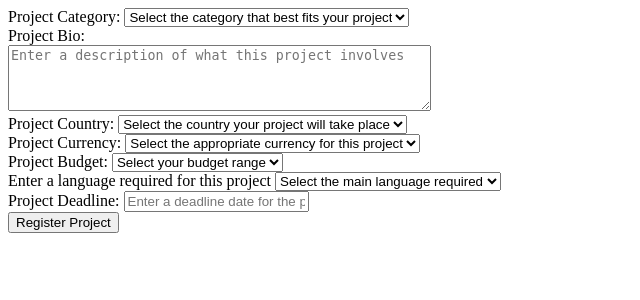
After one commit to AA25/Connect, a PHP site: page /views/registerProject.php in a window 1280 px wide. The commit adds this page. Shown: the top 300 px of the page, without its empty margins (0-640 px from the left). Run offline with PHP 8.4, Linux system fonts and the light colour scheme; some libraries are stand-ins or nearby versions.

Commit message:
working on registering projects for business owners

```diff
--- a/api/endpoints/registerBusiness.php
+++ b/api/endpoints/registerBusiness.php
@@ -17,7 +17,7 @@ if(!empty($registerJSON['busName']) && !empty($registerJSON['busIndustry'])){
         $r = $pdo->prepare(
             "insert into
             businesses (busName, busIndustry, busBio, firstName, lastName, password, email, phone, type)
-            values(:busName, :busIndustry, :busBio, :firstName, :lastName, :password, :email, :type);"
+            values(:busName, :busIndustry, :busBio, :firstName, :lastName, :password, :email, :phone, :type);"
           );
         $r->execute([
             'busName' => $registerJSON['busName'],
@@ -28,7 +28,7 @@ if(!empty($registerJSON['busName']) && !empty($registerJSON['busIndustry'])){
             'password' => $registerJSON['password'],
             'email' => $registerJSON['email'],
             'phone' => $registerJSON['phone'],
-            'type' => 'developer'
+            'type' => 'business'
         ]);
 
         //We've got this far without an exception, so commit the changes.
--- /dev/null
+++ b/js/registerProject.js
@@ -0,0 +1,26 @@
+//When the register form is clicked, an ajax request is made to register the product
+$('#registerProjectForm').submit(function (e){
+    e.preventDefault();
+    //Pull the data from the form
+    var data = {
+        'projectCategory'   : $('#registerProjectForm select[name=projectCategory]').val(),
+        'projectBio'        : $('#registerProjectForm textarea[name=projectBio]').val(),
+        'projectBudget'     : $('#registerProjectForm select[name=projectBudget]').val(),
+        'projectDeadline'   : $('#registerProjectForm input[name=projectDeadline]').val(),
+        'projectCountry'    : $('#registerProjectForm select[name=projectCountry]').val(),
+        'projectLanguage'   : $('#registerProjectForm select[name=projectLanguage]').val(),
+        'projectCurrency'   : $('#registerProjectForm select[name=projectCurrency]').val(),
+    };
+    $.ajax({
+        url: "../api/endpoints/registerProject.php",
+        data: JSON.stringify(data),
+        type: 'post',
+        method: 'POST',
+        error: function(XMLHttpRequest, textStatus, errorThrown) {
+            //Error in setting status
+        },
+        success: function(result) {
+            console.log(result);
+        }
+    });
+});
--- /dev/null
+++ b/views/registerProject.php
@@ -0,0 +1,85 @@
+<?php
+    // require __DIR__."/includes/init.inc.php";
+?>
+<!DOCTYPE html>
+<html lang="en">
+<head>
+    <meta charset="UTF-8">
+    <meta name="viewport" content="width=device-width, initial-scale=1.0">
+    <meta http-equiv="X-UA-Compatible" content="ie=edge">
+    <title>Connect Register Project</title>
+    <!-- <link rel="stylesheet" type="text/css" href="../css/bootstrap.min.css"> -->
+    <link rel="stylesheet" type="text/css" href="../css/font-awesome-4.7.0/css/font-awesome.min.css"/>
+    <link rel="stylesheet" type="text/css" href="../css/connectStyle.css"/>
+</head>
+<body>
+
+    <form method="post" action="" id="registerProjectForm" class="">
+        <div class="">
+            <label for="projectCategory">Project Category:</label>
+            <select name="projectCategory">
+                <option disabled selected value> Select the category that best fits your project</option>
+                <option value="Website Creation">Website Creation</option>
+                <option value="Web Application">Web Application</option>
+                <option value="Backend Development">Backend Development</option>
+                <option value="FrontEnd Development">FrontEnd Development</option>
+                <option value="UX/UI Development">UX/UI Development</option>
+                <option value="Data Analysing">Data Analysing</option>
+                <option value="Machine Learning">Machine Learning</option>
+            </select>
+        </div>
+        <div class="">
+            <label for="projectBio">Project Bio:</label></br>
+            <textarea rows="4" cols="50" placeholder="Enter a description of what this project involves" name="projectBio"></textarea>
+        </div>
+        <div class="">
+            <label for="projectCountry">Project Country:</label>
+            <select name="projectCountry">
+                <option disabled selected value> Select the country your project will take place</option>
+                <option value="Ireland">Ireland</option>
+                <option value="United Kingdom">United</option>
+            </select>
+        </div>
+        <div class="">
+            <label for="projectCurrency">Project Currency:</label>
+            <select name="projectCurrency">
+                <option disabled selected value> Select the appropriate currency for this project</option>
+                <option value="euro">€ Euro</option>
+                <option value="pound">£ Pound</option>
+            </select>
+        </div>
+        <div class="">
+            <label for="projectBudget">Project Budget:</label>
+            <select name="projectBudget">
+                <option disabled selected value> Select your budget range </option>
+                <option value="100 - 1,000">100 - 1,000</option>
+                <option value="1,000 - 2,500">1,000 - 2,500</option>
+                <option value="2,500 - 5,000">2,500 - 5,000</option>
+                <option value="5,000 - 10,000">5,000 - 10,000</option>
+                <option value="10,000+">10,000+</option>
+            </select>
+        </div>
+        <div class="">
+            <label for="projectLanguage">Enter a language required for this project</label>
+            <select name="projectLanguage">
+                <option disabled selected value> Select the main language required </option>
+                <option value="English">English</option>
+                <option value="Irish">Irish</option>
+            </select>
+        </div>
+
+        <div class="">
+            <label for="projectDeadline">Project Deadline:</label>
+            <input type="text" class="form-control" placeholder="Enter a deadline date for the project" name="projectDeadline">
+        </div>
+
+        <button type="submit" class="" style="">Register Project</button>
+    </form>
+
+</body>
+    <script src="../js/jQuery/jquery.min.js"></script>
+    <script src="https://maxcdn.bootstrapcdn.com/bootstrap/3.3.7/js/bootstrap.min.js"></script>
+    <script src="../js/smoothScroll/smoothScroll.js"></script>
+    <script src="../js/navBar.js"></script>
+    <script src="../js/registerProject.js"></script>
+</html>
```
Also changed, not shown: api/endpoints/loginUser.php (+22 -51 lines), api/endpoints/registerProject.php (added, +44 -0 lines), includes/init.inc.php (+42 -1 lines), index.php (+4 -21 lines).
